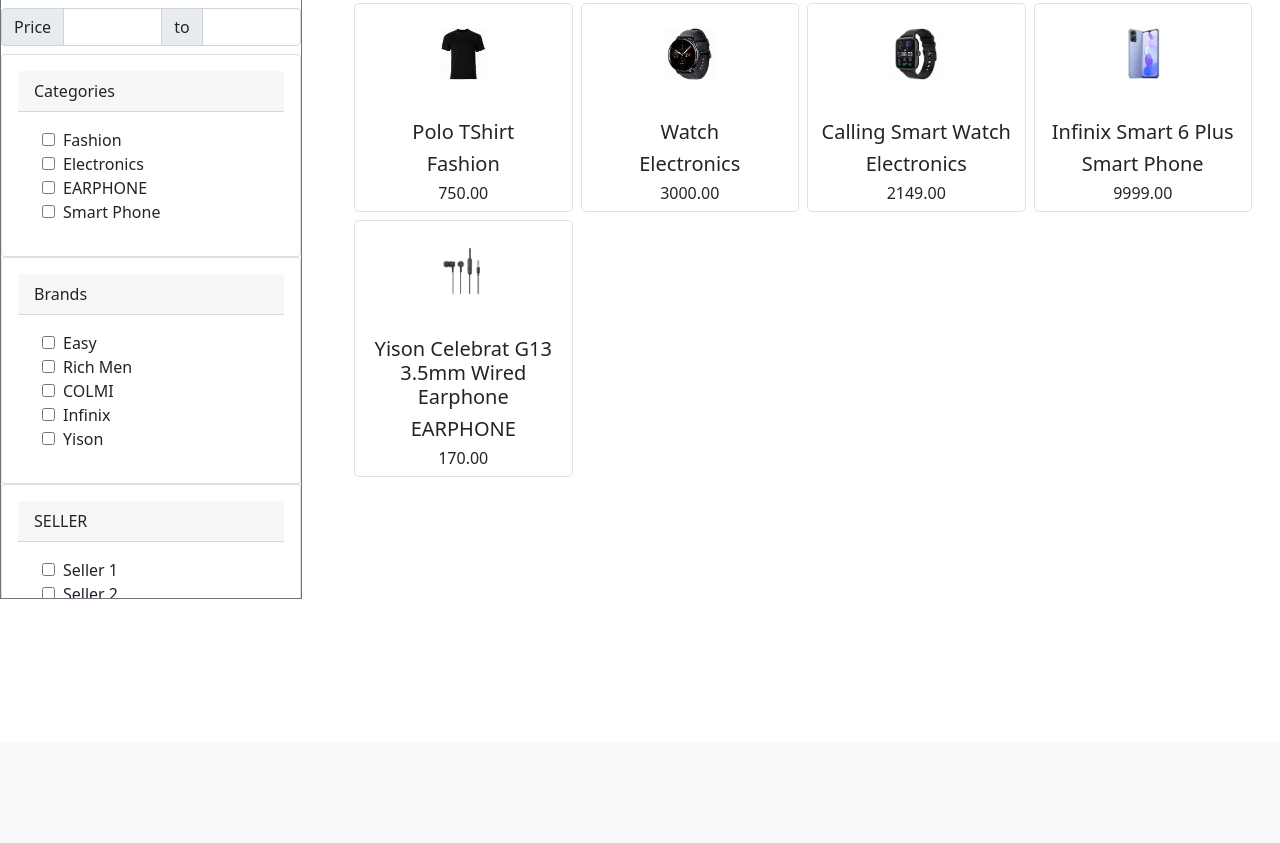
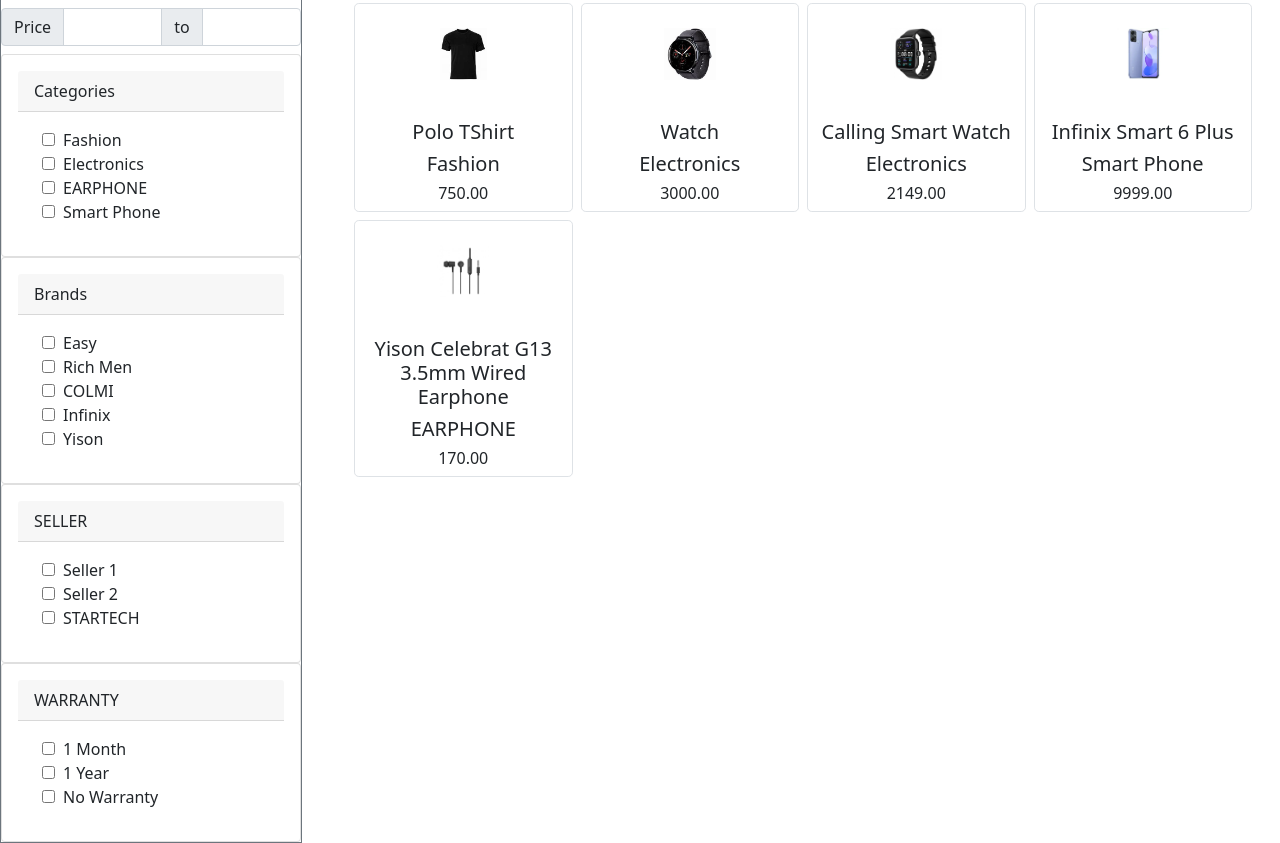
Before and after one commit to Sabbir-hossain1/Qtec-Problem-2, a Django app: page / in a window 1280 px wide. Shown: the part 57-900 px from the top of the page. Before the commit the page ends 656 px from the top, so only its background shows below. Run offline with Django 4.2, Linux system fonts and the light colour scheme; data comes from the database, SQL or seed files in the repository.

Commit message:
side nav updated

```diff
--- a/qtec/settings.py
+++ b/qtec/settings.py
@@ -12,8 +12,6 @@
 
 from pathlib import Path
 import os
-import django_heroku
-import dj_database_url
 from django.conf import settings
 from django.conf.urls.static import static
 BASE_DIR = Path(__file__).resolve().parent.parent
--- a/templates/base/side_nav.html
+++ b/templates/base/side_nav.html
@@ -1,4 +1,4 @@
-<div class="overflow-scroll border border-right border-secondary" style="height: 600px">
+<div class="overflow-scroll border border-right border-secondary" style="height: 100%">
 
   <div class="row my-2">
     <div class="input-group">
```
